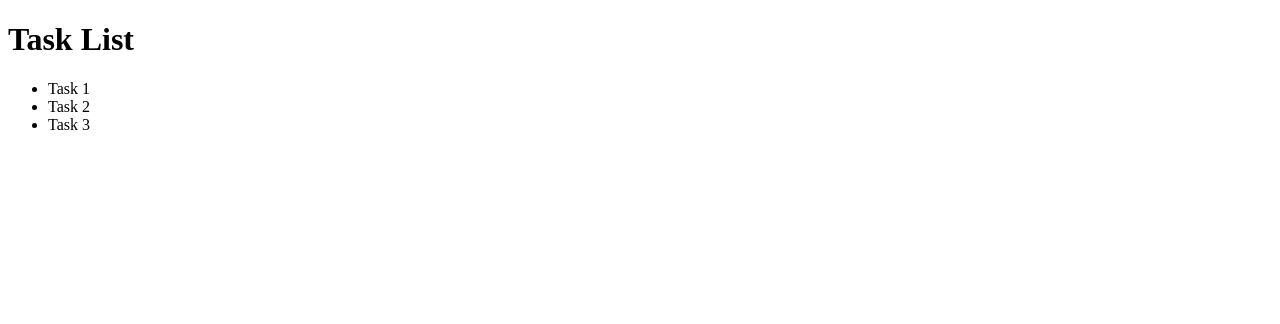
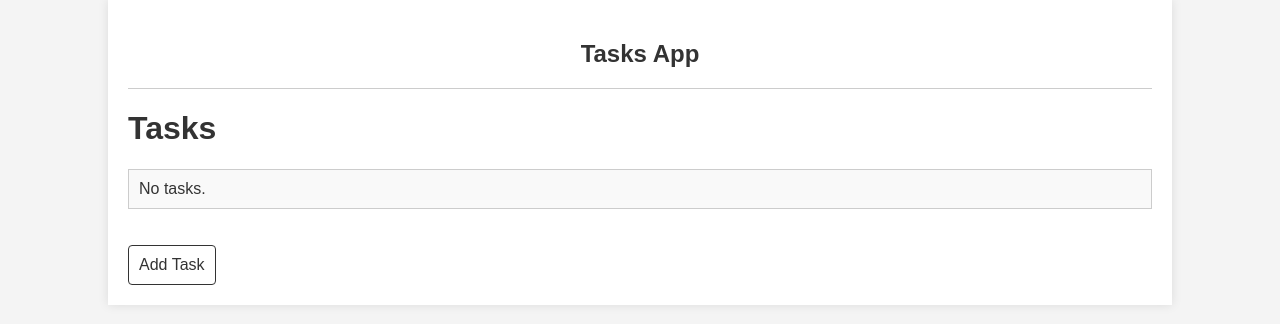
Before and after one commit to jashkahar/Django-basics, a Django app: page /tasks/ in a window 1280 px wide. Shown: the top 324 px of the page. Run offline with Django 5.2, Linux system fonts and the light colour scheme; parts of the project's set-up code (start-up, migrations or seed data) failed here and were passed over.

Commit message:
Add task management features with templates and styles

```diff
--- /dev/null
+++ b/tasks/static/tasks/styles.css
@@ -0,0 +1,86 @@
+body {
+    font-family: Arial, sans-serif;
+    background-color: #f4f4f4;
+    color: #333;
+    margin: 0;
+    padding: 0;
+}
+
+.container {
+    width: 80%;
+    margin: auto;
+    overflow: hidden;
+    padding: 20px;
+    background-color: #fff;
+    box-shadow: 0 0 10px rgba(0, 0, 0, 0.1);
+}
+
+header {
+    text-align: center;
+    padding: 20px 0;
+    border-bottom: 1px solid #ccc;
+}
+
+header h1 {
+    margin: 0;
+    font-size: 24px;
+}
+
+header a {
+    color: #fff;
+    text-decoration: none;
+    text-transform: uppercase;
+    font-size: 16px;
+}
+
+ul {
+    padding: 0;
+    list-style: none;
+}
+
+ul li {
+    background: #f9f9f9;
+    color: #333;
+    margin: 5px 0;
+    padding: 10px;
+    border: 1px solid #ccc;
+}
+
+form {
+    margin-top: 20px;
+    display: flex;
+    flex-direction: column;
+}
+
+form input[type="text"],
+form button {
+    padding: 10px;
+    margin-bottom: 10px;
+    border: 1px solid #ccc;
+    border-radius: 4px;
+}
+
+form button {
+    background: #333;
+    color: #fff;
+    cursor: pointer;
+}
+
+form button:hover {
+    background: #555;
+}
+
+a {
+    display: inline-block;
+    margin-top: 20px;
+    color: #333;
+    text-decoration: none;
+    border: 1px solid #333;
+    padding: 10px;
+    border-radius: 4px;
+}
+
+a:hover {
+    background: #333;
+    color: #fff;
+}
--- a/tasks/templates/tasks/index.html
+++ b/tasks/templates/tasks/index.html
@@ -1,16 +1,13 @@
-<!DOCTYPE html>
-<html lang="en">
-<head>
-    <meta charset="UTF-8">
-    <meta name="viewport" content="width=device-width, initial-scale=1.0">
-    <title>Task List</title>
-</head>
-<body>
-    <h1>Task List</h1>
+{% extends "tasks/layout.html" %}
+
+{% block body %}
+    <h1>Tasks</h1>
     <ul>
         {% for task in tasks %}
             <li>{{ task }}</li>
+        {% empty %}
+            <li>No tasks.</li>
         {% endfor %}
     </ul>
-</body>
-</html>
+    <a href="{% url 'tasks:add' %}">Add Task</a>
+{% endblock %}
--- /dev/null
+++ b/tasks/templates/tasks/layout.html
@@ -0,0 +1,18 @@
+{% load static %}
+<!DOCTYPE html>
+<html lang="en">
+    <head>
+        <meta charset="UTF-8">
+        <meta name="viewport" content="width=device-width, initial-scale=1.0">
+        <title>{% block title %}Tasks{% endblock %}</title>
+        <link rel="stylesheet" type="text/css" href="{% static 'tasks/styles.css' %}">
+    </head>
+    <body>
+        <div class="container">
+            <header>
+                <h1>Tasks App</h1>
+            </header>
+            {% block body %}{% endblock %}
+        </div>
+    </body>
+</html>
--- a/tasks/urls.py
+++ b/tasks/urls.py
@@ -1,7 +1,8 @@
 from django.urls import path
 
 from . import views
-
+app_name = 'tasks'
 urlpatterns = [
     path('', views.index, name='index'),
+    path('add/', views.add, name='add'),
 ]
--- a/tasks/views.py
+++ b/tasks/views.py
@@ -1,8 +1,29 @@
 from django.shortcuts import render
+from django import forms
+from django.http import HttpResponseRedirect
+from django.urls import reverse
 
-tasks = [ 'Task 1', 'Task 2', 'Task 3' ]
-# Create your views here.
+class NewTaskForm(forms.Form):
+    task = forms.CharField(label="New Task")
+
 def index(request):
+    if "tasks" not in request.session:
+        request.session["tasks"] = []
     return render(request, 'tasks/index.html', {
-        'tasks': tasks
+        'tasks': request.session["tasks"]
     })
+
+def add(request):
+    if request.method == "POST":
+        form = NewTaskForm(request.POST)
+        if form.is_valid():
+            task = form.cleaned_data['task']
+            request.session["tasks"] += [task]
+            return HttpResponseRedirect(reverse('tasks:index'))
+        else:
+            return render(request, 'tasks/add.html', {
+                'form': form
+            })
+    return render(request, 'tasks/add.html', {
+        'form': NewTaskForm()
+    })
```
Also changed, not shown: tasks/templates/tasks/add.html (added, +10 -0 lines).
